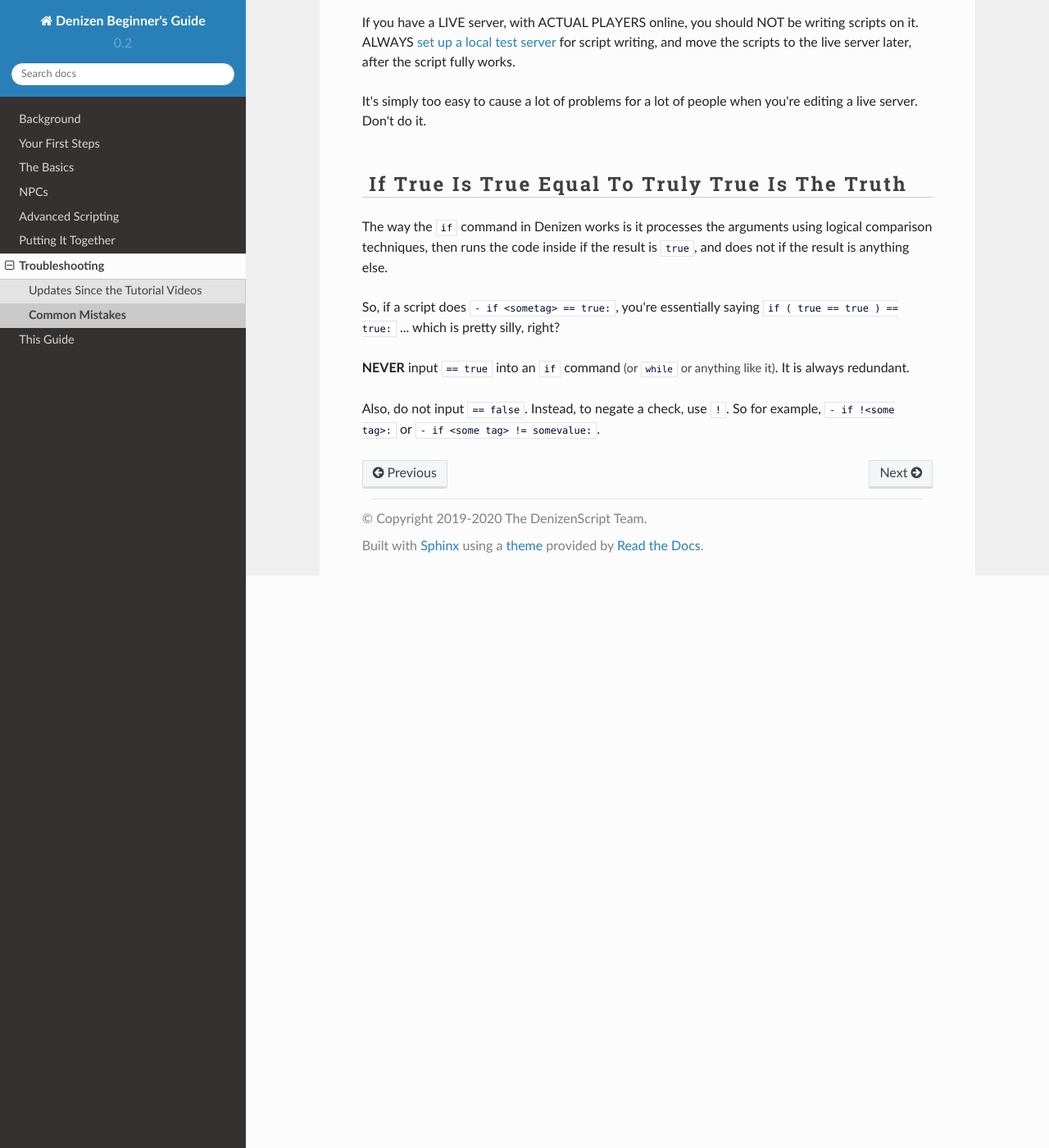
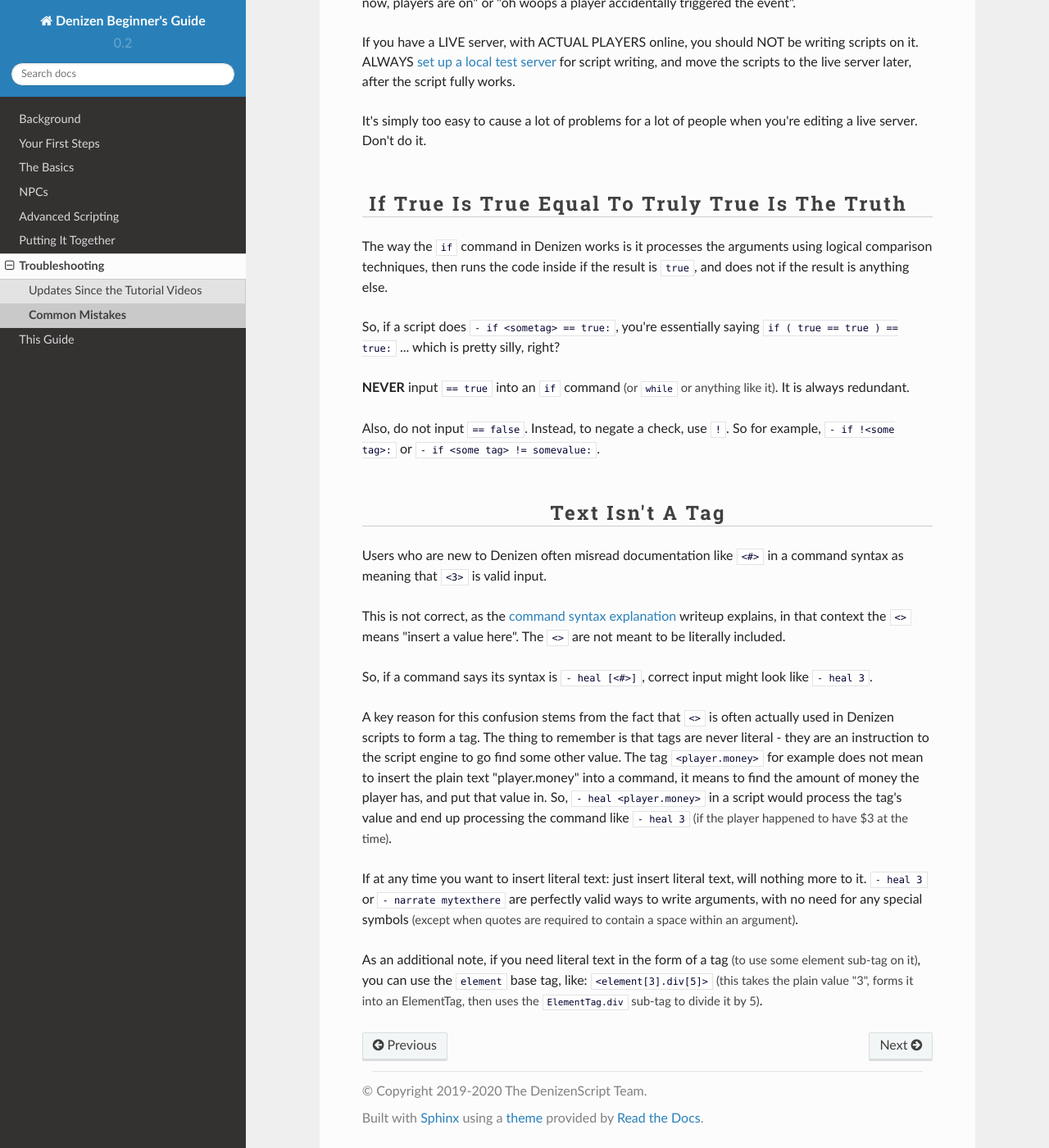
Before and after one commit to DenizenScript/Denizen-Beginners-Guide, a Sphinx documentation site: the page built from source/guides/troubleshooting/common-mistakes.md, in a window 1280 px wide and 1400 px high, scrolled down 10423 px. Shown: the whole window at 82% size. Built offline with Sphinx 7.4.7 and the Read the Docs theme 2.0.0, drawn with Linux system fonts in a browser that asks for light colours.

Commit message:
add "text isn't a tag" common mistake writeup

```diff
--- a/source/guides/troubleshooting/common-mistakes.md
+++ b/source/guides/troubleshooting/common-mistakes.md
@@ -274,3 +274,17 @@ So, if a script does `- if <sometag> == true:`, you're essentially saying `if (
 **NEVER** input `== true` into an `if` command <span class="parens">(or `while` or anything like it)</span>. It is always redundant.
 
 Also, do not input `== false`. Instead, to negate a check, use `!`. So for example, `- if !<some tag>:` or `- if <some tag> != somevalue:`.
+
+### Text Isn't A Tag
+
+Users who are new to Denizen often misread documentation like `<#>` in a command syntax as meaning that `<3>` is valid input.
+
+This is not correct, as the [command syntax explanation](https://one.denizenscript.com/denizen/lngs/command%20syntax) writeup explains, in that context the `<>` means "insert a value here". The `<>` are not meant to be literally included.
+
+So, if a command says its syntax is `- heal [<#>]`, correct input might look like `- heal 3`.
+
+A key reason for this confusion stems from the fact that `<>` is often actually used in Denizen scripts to form a tag. The thing to remember is that tags are never literal - they are an instruction to the script engine to go find some other value. The tag `<player.money>` for example does not mean to insert the plain text "player.money" into a command, it means to find the amount of money the player has, and put that value in. So, `- heal <player.money>` in a script would process the tag's value and end up processing the command like `- heal 3` <span class="parens">(if the player happened to have $3 at the time)</span>.
+
+If at any time you want to insert literal text: just insert literal text, will nothing more to it. `- heal 3` or `- narrate mytexthere` are perfectly valid ways to write arguments, with no need for any special symbols <span class="parens">(except when quotes are required to contain a space within an argument)</span>.
+
+As an additional note, if you need literal text in the form of a tag <span class="parens">(to use some element sub-tag on it)</span>, you can use the `element` base tag, like: `<element[3].div[5]>` <span class="parens">(this takes the plain value "3", forms it into an ElementTag, then uses the `ElementTag.div` sub-tag to divide it by 5)</span>.
```
